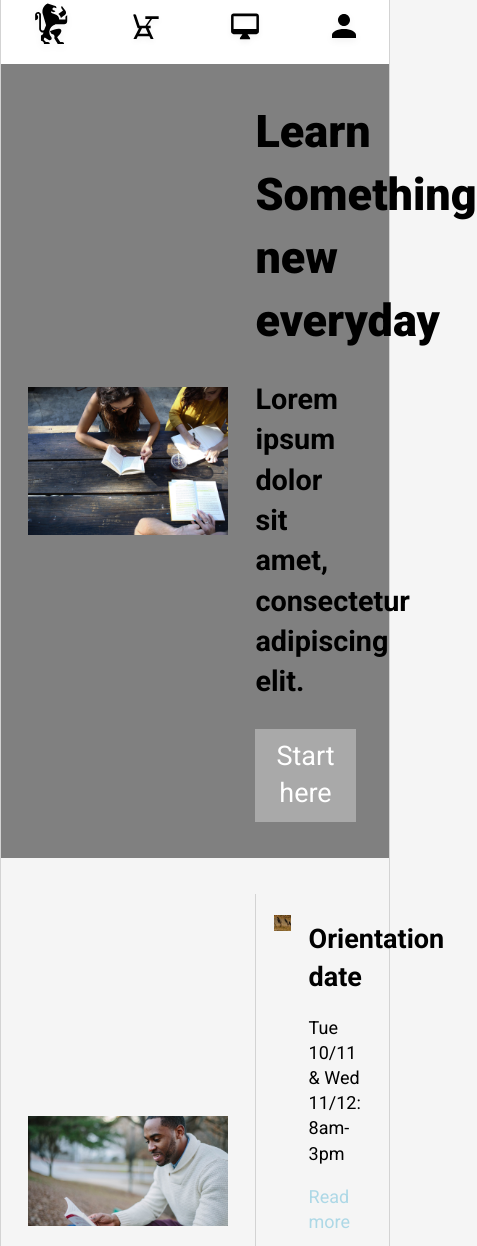
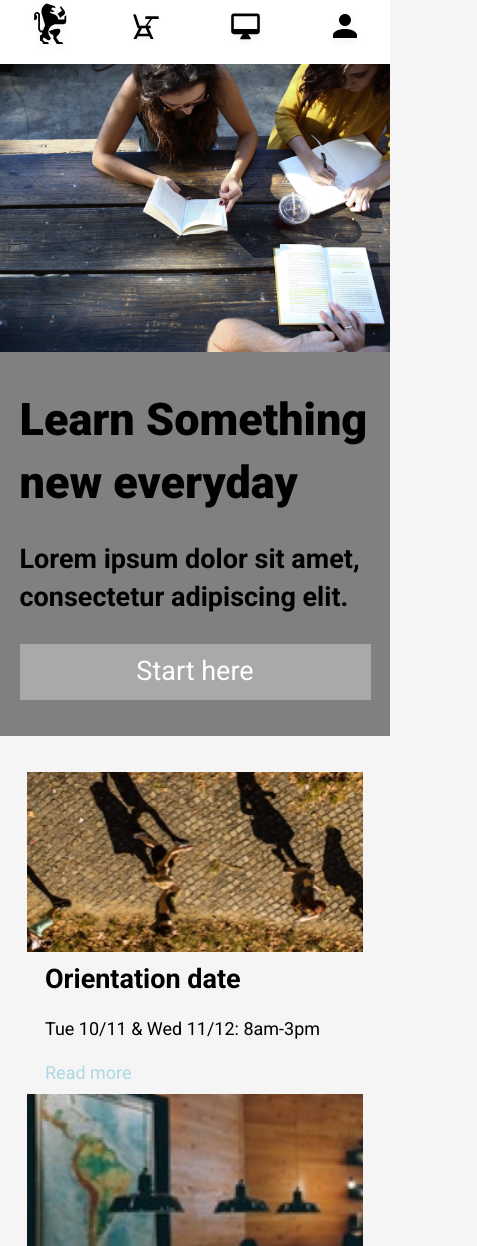
Before and after one commit to MikeMillar/ColmarAcademy, a plain HTML site: page index.html in a window 390 px wide. Shown: the top 1246 px of the page, 477 px wide, since content can reach past the window. Drawn offline with Linux system fonts and the light colour scheme.

Commit message:
add responsive info
at size 470px or less info section removes main-info and secondary events section takes up full width of page

```diff
--- a/index.html
+++ b/index.html
@@ -68,7 +68,7 @@
           <p class="description">"Curabitur vitae libero in ipsum porttitor consequat. Aliquam et commodo lectus, nec consequat neque. Sed non accumsan urna. Phasellus sed consequat ex. Etiam eget magna laoreet, efficitur dolor consequat, tristique ligula."</p>
           <p class="source">Emanuel, Sr Strategist at Hiring.com</p>
         </div>
-        <div class="secondary">
+        <div class="secondary event">
           <div class="info orientation">
             <div class="img-container">
               <img src="./resources/images/information-orientation.jpg" alt="Overhead view of students walking">
--- a/resources/css/style.css
+++ b/resources/css/style.css
@@ -31,6 +31,12 @@ body {
 .title {
   font-size: 2.5rem;
   font-weight: 900;
+}
+
+@media only screen and (max-width: 1024px) {
+  .container {
+    border: none;
+  }
 }
 
 /* Header Ruleset */
@@ -161,6 +167,30 @@ nav ul li a {
   font-size: 1.5rem;
 }
 
+@media only screen and (max-width: 470px) {
+  .banner {
+    width: 100%;
+    flex-flow: column;
+    margin: 0;
+    padding: 0;
+  }
+
+  .banner .img-container {
+    padding: 0;
+    margin: 0;
+    width: 100%;
+  }
+
+  .headline {
+    margin: 2rem 1rem;
+    padding: 0 1rem;
+    width: 90%;
+  }
+
+  .headline h2 {
+    font-size: 1.5rem;
+  }
+}
 
 /* Information Section Ruleset */
 .information {
@@ -225,6 +255,9 @@ nav ul li a {
 }
 
 .info .img-container {
+  display: flex;
+  justify-content: center;
+  align-items: center;
   width: 35%;
 }
 
@@ -255,6 +288,48 @@ nav ul li a {
   color: lightblue;
 }
 
+@media only screen and (max-width: 470px) {
+  .information .secondary {
+    width: 100%;
+    border: none;
+    margin: 0;
+  }
+
+  .information .secondary .info {
+    flex-flow: column;
+    justify-content: center;
+    border: none;
+    padding: 0;
+  }
+
+  .information .secondary .info .img-container {
+    width: 100%;
+    max-height: 10rem;
+    overflow: hidden;
+  }
+
+  .information .secondary .info .img-container img {
+    height: auto;
+  }
+
+  .information .secondary .info .data {
+    width: 90%;
+  }
+
+  .info:last-child {
+    background-color: whitesmoke;
+  }
+
+  .info-main {
+    display: none;
+  }
+
+  .orientation,
+  .campus,
+  .lecture {
+    width: 100%;
+  }
+}
 /* Courses Ruleset */
 .course h1 {
   margin: 2rem 0;
```
